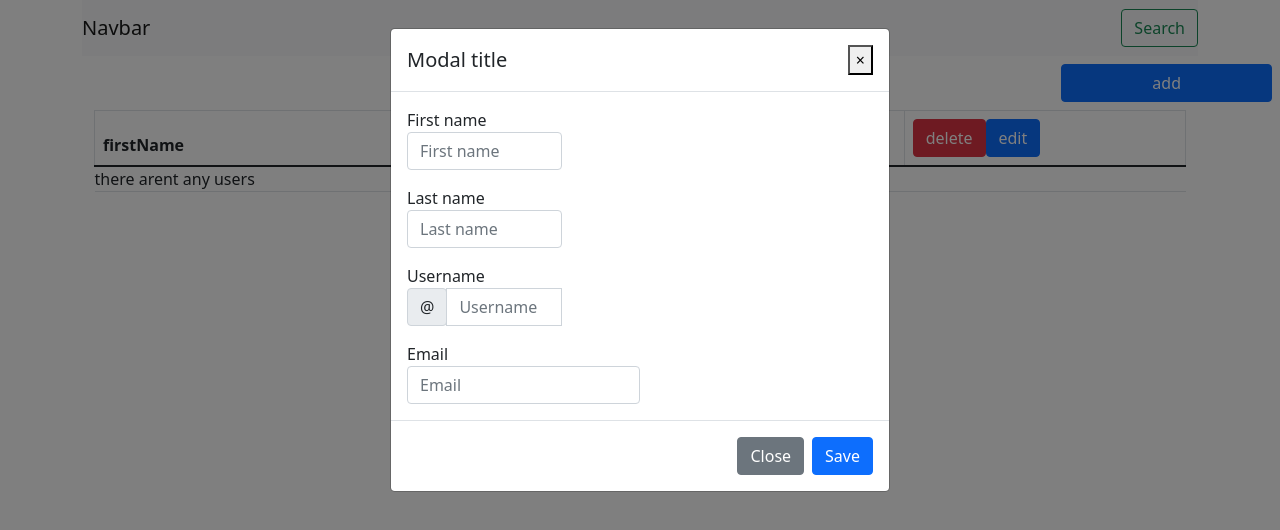
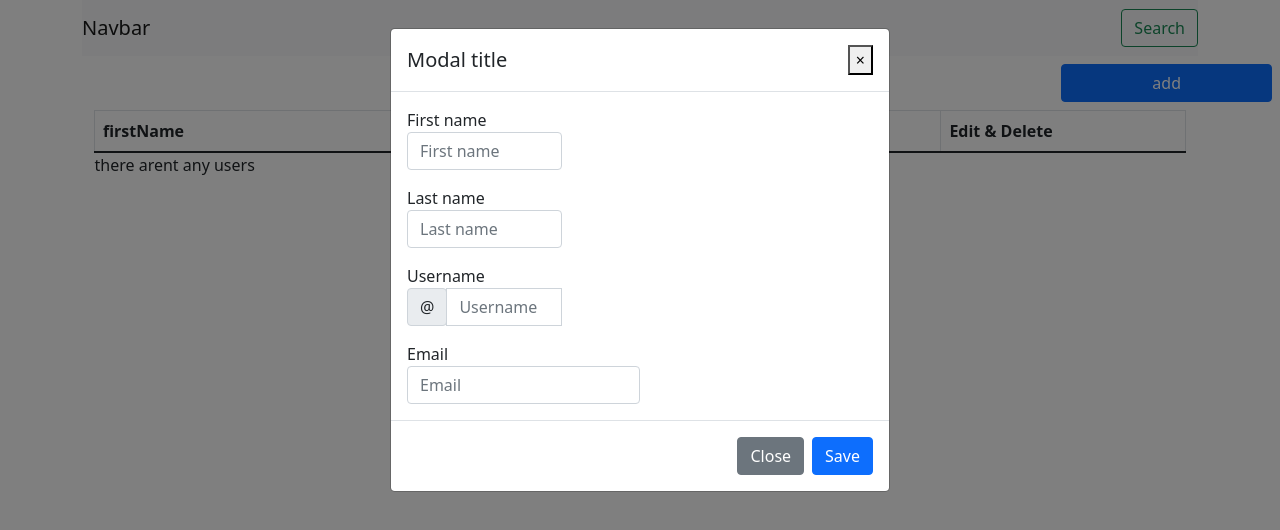
Before and after one commit to fatemehvalikhani/users-panel, a React (Create React App) app: page / in a window 1280 px wide. Both pictures are taken after a click on the button "add". Shown: the top 530 px of the page. Built offline with nearby package versions, Linux system fonts and the light colour scheme.

Commit message:
rewrite states in app.js and save data in state and show them

```diff
--- a/src/Components/project/App.js
+++ b/src/Components/project/App.js
@@ -1,13 +1,21 @@
 import Userpanel from "./components/Panel/Userpanel";
 import Header from "./components/Header";
+import { useState } from "react";
 
-function App(){
-    return(
-            <div>
+function App() {
+  const [users, setUsers] = useState([]);
+  const [showModal, setShowModal] = useState(false);
 
-              <Header/>
-              <Userpanel/>
-            </div>
-    )
+  return (
+    <div>
+      <Header />
+      <Userpanel
+        users={users}
+        setUsers={setUsers}
+        showModal={showModal}
+        setShowModal={setShowModal}
+      />
+    </div>
+  );
 }
 export default App;
--- a/src/Components/project/components/Header.js
+++ b/src/Components/project/components/Header.js
@@ -1,16 +1,22 @@
 import React from "react";
 
-function Header(){
-    return(
+function Header() {
+  return (
     <div className="container">
       <nav className="navbar navbar-light bg-light">
-            <a className="navbar-brand">Navbar</a>
+        <a className="navbar-brand" href="#">
+          Navbar
+        </a>
         <form className="form-inline">
-          <button className="btn btn-outline-success my-2 my-sm-0" type="submit">Search</button>
+          <button
+            className="btn btn-outline-success my-2 my-sm-0"
+            type="submit"
+          >
+            Search
+          </button>
         </form>
-       </nav>
+      </nav>
     </div>
-    )
-
+  );
 }
 export default Header;
--- a/src/Components/project/components/Panel/AddUser.js
+++ b/src/Components/project/components/Panel/AddUser.js
@@ -1,90 +1,122 @@
 import React, { useState } from "react";
 
-function AddUser( addUser){
-  const [showModal,setShowModal]=useState(false);
-    const [user,setUser]=useState({
+function AddUser({ setUsers, showModal, setShowModal }) {
+  const [user, setUser] = useState({
+    firstName: "",
+    lastName: "",
+    userName: "",
+    email: "",
+  });
 
-        firstName: '',
-        lastName: '',
-        userName: '',
-        email: ''
-    });
-       const addUserHandler = (e) =>{
-         e.preventDefault();
-
-         addUser((prevState) => {
-           return[...prevState,user];
-         });
-         setShowModal(false);
-
-       }
-        const changeInput =(e) =>{
+  const changeInput = (e) => {
     let name = e.target.name;
     let value = e.target.value;
 
     setUser({
       ...user,
-                [name]:value
+      [name]: value,
+    });
+  };
+
+  const addUserHandler = (e) => {
+    e.preventDefault();
+
+    setUsers((prevState) => {
+      return [...prevState, user];
     });
 
-
+    setShowModal(false);
   };
 
+  return (
+    <div className="row mx-0 my-2 px-2 justify-content-end">
+      <button
+        className="btn btn-primary col-md-2"
+        data-toggle="modal"
+        data-target="#exampleModal"
+        onClick={() => setShowModal(true)}
+      >
+        add
+      </button>
 
-    return(
-      <div className='row mx-0 my-2 px-2 justify-content-end'>
-              <button className="btn btn-primary col-md-2" data-toggle="modal" data-target="#exampleModal" onClick={() => setShowModal(true)}>add</button>
-
-        <div className="modal fade" id="exampleModal" tabindex="-1" role="dialog" aria-labelledby="exampleModalLabel" aria-hidden="true">
+      <div
+        className="modal fade"
+        id="exampleModal"
+        tabIndex="-1"
+        role="dialog"
+        aria-labelledby="exampleModalLabel"
+        aria-hidden="true"
+      >
         <div className="modal-dialog" role="document">
-                  <div className="modal-content">
+          <form className="modal-content" onSubmit={addUserHandler}>
             <div className="modal-header">
-                        <h5 className="modal-title" id="exampleModalLabel">Modal title</h5>
-                           <button type="button" className="close" data-dismiss="modal" aria-label="Close" >
+              <h5 className="modal-title" id="exampleModalLabel">
+                Modal title
+              </h5>
+              <button
+                type="button"
+                className="close"
+                data-dismiss="modal"
+                aria-label="Close"
+              >
                 <span aria-hidden="true">&times;</span>
               </button>
             </div>
             <div className="modal-body">
-
-        { showModal ? (
-        <form className="needs-validation"  onSubmit ={addUserHandler} novalidate>
+              {showModal ? (
+                <div
+                  className="needs-validation"
+                  onSubmit={addUserHandler}
+                  noValidate
+                >
                   <div className="form-row">
                     <div className="col-md-4 mb-3">
-                      <label for="validationCustom01">First name</label>
-                      <input type="text"
+                      <label htmlFor="validationCustom01">First name</label>
+                      <input
+                        type="text"
                         name="firstName"
                         onChange={changeInput}
                         className="form-control"
                         id="validationCustom01"
-                       placeholder="First name" required/>
-                      <div className="valid-feedback">
-
-                      </div>
+                        placeholder="First name"
+                        required
+                      />
+                      <div className="valid-feedback"></div>
                     </div>
                     <div className="col-md-4 mb-3">
-                      <label for="validationCustom02">Last name</label>
-                      <input type="text"
+                      <label htmlFor="validationCustom02">Last name</label>
+                      <input
+                        type="text"
                         name="lastName"
                         onChange={changeInput}
                         className="form-control"
                         id="validationCustom02"
-                      placeholder="Last name" required/>
-                      <div className="valid-feedback">
-                       Looks good!
-                     </div>
+                        placeholder="Last name"
+                        required
+                      />
+                      <div className="valid-feedback">Looks good!</div>
                     </div>
                     <div className="col-md-4 mb-3">
-                     <label for="validationCustomUsername">Username</label>
+                      <label htmlFor="validationCustomUsername">Username</label>
                       <div className="input-group">
                         <div className="input-group-prepend">
-                         <span className="input-group-text" id="inputGroupPrepend">@</span>
+                          <span
+                            className="input-group-text"
+                            id="inputGroupPrepend"
+                          >
+                            @
+                          </span>
                         </div>
-                       <input type="text"
+                        <input
+                          type="text"
                           name="userName"
                           onChange={changeInput}
                           className="form-control"
                           id="validationCustomUsername"
-                        placeholder="Username" aria-describedby="inputGroupPrepend" required/>
+                          placeholder="Username"
+                          aria-describedby="inputGroupPrepend"
+                          required
+                        />
                         <div className="invalid-feedback">
                           Please choose a username.
                         </div>
@@ -92,38 +124,38 @@ function AddUser( addUser){
                     </div>
                   </div>
                   <div className="form-row">
-
                     <div className="form-group col-md-6">
-                     <label for="inputEmail4">Email</label>
-                     <input type="email"
+                      <label htmlFor="inputEmail4">Email</label>
+                      <input
+                        type="email"
                         name="email"
                         onChange={changeInput}
                         className="form-control"
                         id="inputEmail4"
-                     placeholder="Email"/>
+                        placeholder="Email"
+                      />
                     </div>
-
                   </div>
-
-       </form>) : null}
+                </div>
+              ) : null}
             </div>
             <div className="modal-footer">
-                           <button type="button" className="btn btn-secondary" data-dismiss="modal"
+              <button
+                type="button"
+                className="btn btn-secondary"
+                data-dismiss="modal"
                 onClick={() => setShowModal(false)}
               >
                 Close
               </button>
-                           <button type="submit" className="btn btn-primary">Save </button>
+              <button type="submit" className="btn btn-primary">
+                Save{" "}
+              </button>
+            </div>
+          </form>
         </div>
       </div>
     </div>
-
-       </div>
-
-
-
-      </div>
-
-    )
+  );
 }
 export default AddUser;
--- a/src/Components/project/components/Panel/Userlist.js
+++ b/src/Components/project/components/Panel/Userlist.js
@@ -1,16 +1,17 @@
 import React from "react";
 
-function Userlist( { users, person ,setUsers}){
-    <tbody>
-                                <tr>
-                                    <td> {person.firstNam}</td>
-                                    <td>{person.lastNam}</td>
-                                    <td>{person.userName}</td>
-                                     <td>{person.email}</td>
-
-                                </tr>
-
-
-     </tbody>
+function Userlist({ user }) {
+  return (
+    <tr>
+      <td>{user.firstName}</td>
+      <td>{user.lastName}</td>
+      <td>{user.userName}</td>
+      <td>{user.email}</td>
+      <td>
+        <button className="btn btn-danger">delete</button>
+        <button className="btn btn-primary">edit</button>
+      </td>
+    </tr>
+  );
 }
 export default Userlist;
--- a/src/Components/project/components/Panel/Userpanel.js
+++ b/src/Components/project/components/Panel/Userpanel.js
@@ -1,20 +1,18 @@
-import React ,{Component, useState} from 'react';
+import React from "react";
 
 import AddUser from "./AddUser";
 import Userlist from "./Userlist";
 
-
-
-  function Userpanel (){
-      const [users ,setUsers] =useState([]);
-
+function Userpanel({ users, setUsers, showModal, setShowModal }) {
   return (
-
-
     <div className="App">
-                <AddUser addUser={setUsers}/>
-                <main className='container'>
-
+      <AddUser
+        users={users}
+        setUsers={setUsers}
+        showModal={showModal}
+        setShowModal={setShowModal}
+      />
+      <main className="container">
         <div className="todosList">
           <div className="container">
             <table className="table table-bordered">
@@ -24,39 +22,25 @@ import Userlist from "./Userlist";
                   <th scope="col"> lastName</th>
                   <th scope="col">userName</th>
                   <th scope="col">email</th>
-                                    <th className='my-2 px-2'>
-                                        <button className="btn  btn-danger">delete</button>
-                                        <button className="btn btn-primary">edit</button>
+                  <th className="my-2 px-2">
+                    Edit & Delete
                   </th>
                 </tr>
               </thead>
               <tbody>
-                                <tr>
                 {users.length
-
-                                ? users.map((user, index)=><Userlist person={user} key ={index} users={users}  setusers={setUsers}/> )
-                                :'there arent any users'
-
-                               }
-
-
-                                </tr>
-
+                  ? users.map((user, index) => (
+                      <Userlist user={user} key={index} />
+                    ))
+                  : "there arent any users"}
               </tbody>
-
-
-
             </table>
-                                     <td>
-
-                                    </td>
+            <td></td>
           </div>
         </div>
       </main>
     </div>
-        )
+  );
 }
 
-
-
 export default Userpanel;
```
Lines whose indentation alone changed are shown as unchanged.
